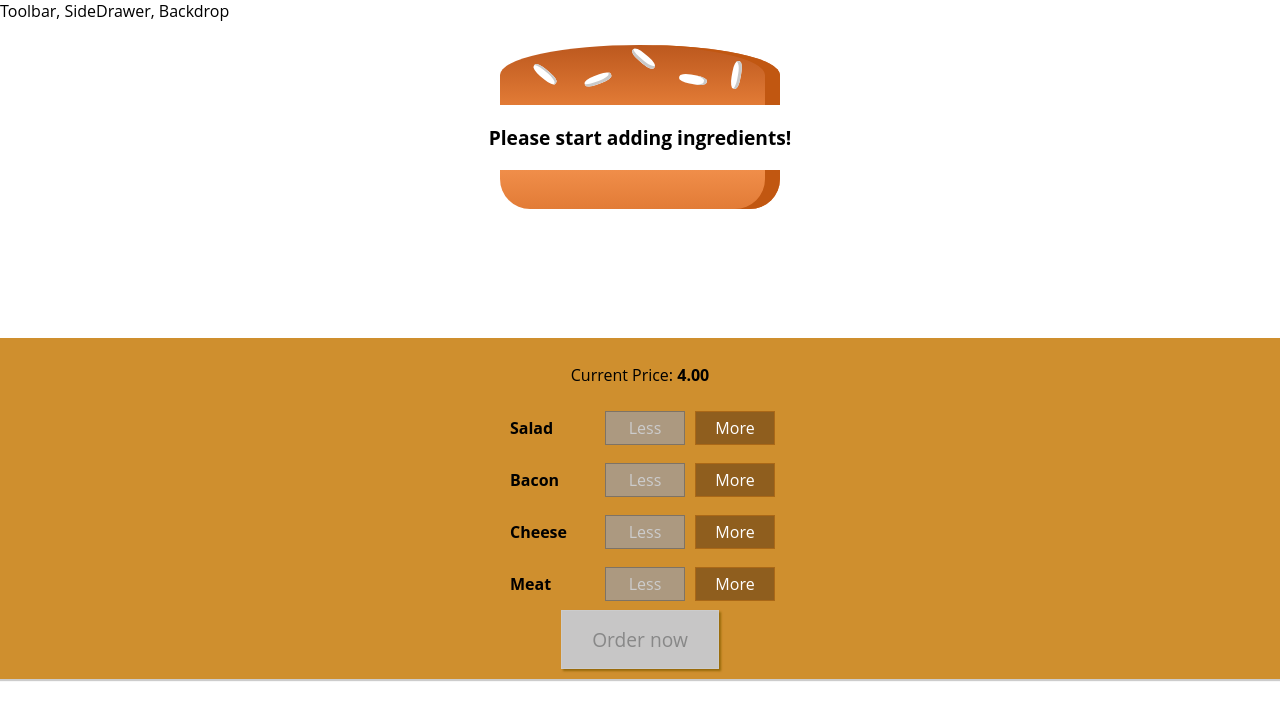
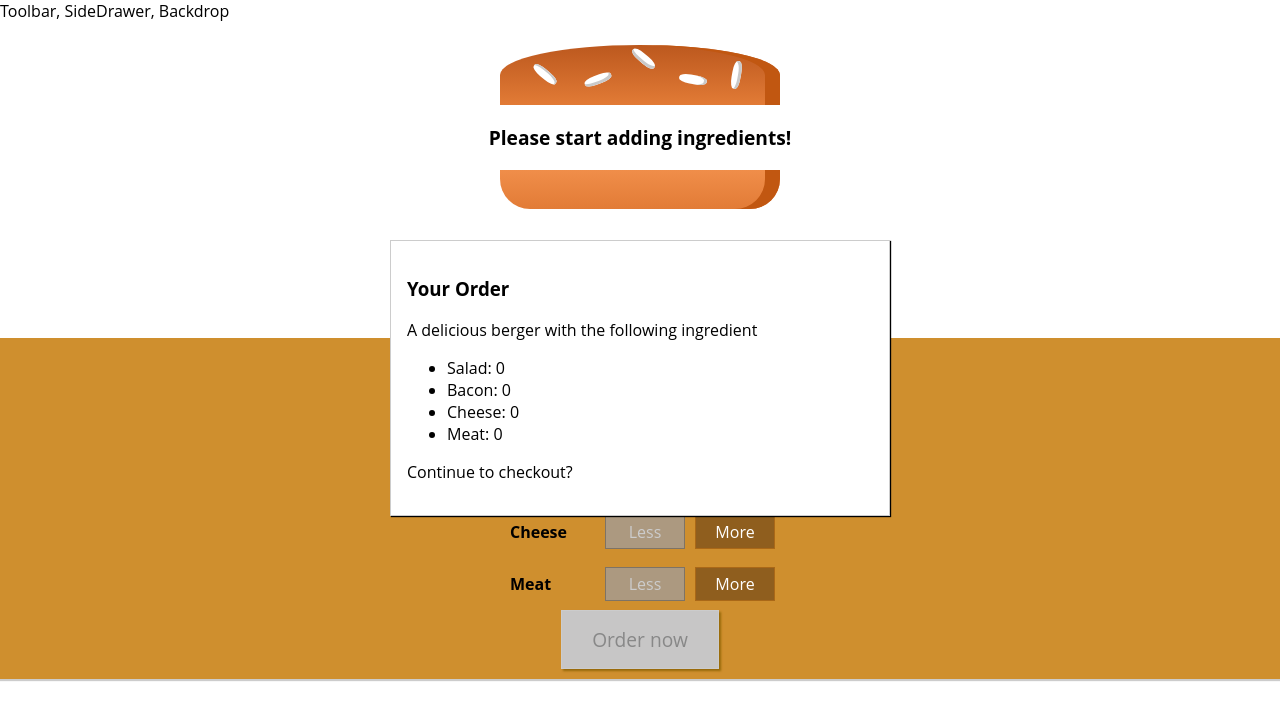
Before and after one commit to k1sauce/learnreact, a React app in the folder burger_builder/: page / in a window 1280 px wide. Shown: the top 720 px of the page. Built offline with nearby package versions, Linux system fonts and the light colour scheme.

Commit message:
order summary modal shows always

```diff
--- /dev/null
+++ b/burger_builder/src/components/Burger/OrderSummary/OrderSummary.js
@@ -0,0 +1,25 @@
+import React from 'react'
+
+import Aux from '../../../hoc/Aux'
+
+const orderSummary = (props) => {
+
+    const ingredientSummary = Object.keys(props.ingredients)
+        .map(igKey => {
+            return <li key={igKey}><span style={{textTransform: 'capitalize'}}>{igKey}</span>: {props.ingredients[igKey]} </li>
+        })
+
+    return(
+        <Aux>
+            <h3>Your Order</h3>
+            <p>A delicious berger with the following ingredient</p>
+            <ul>
+                {ingredientSummary}
+            </ul>
+            <p>Continue to checkout?</p>
+        </Aux>
+    );
+
+};
+
+export default orderSummary;
--- /dev/null
+++ b/burger_builder/src/components/UI/Modal/Modal.js
@@ -0,0 +1,10 @@
+import React from 'react';
+import classes from './Modal.module.css';
+
+const modal = (props) => (
+    <div className={classes.Modal}>
+        {props.children}
+    </div>
+);
+
+export default modal;
--- /dev/null
+++ b/burger_builder/src/components/UI/Modal/Modal.module.css
@@ -0,0 +1,20 @@
+.Modal {
+    position: fixed;
+    z-index: 500;
+    background-color: white;
+    width: 70%;
+    border: 1px solid #ccc;
+    box-shadow: 1px 1px 1px black;
+    padding: 16px;
+    left: 15%;
+    top: 30%;
+    box-sizing: border-box;
+    transition: all 0.3s ease-out;
+}
+
+@media (min-width: 600px) {
+    .Modal {
+        width: 500px;
+        left: calc(50% - 250px);
+    }
+}
--- a/burger_builder/src/containers/BurgerBuilder/BurgerBuilder.js
+++ b/burger_builder/src/containers/BurgerBuilder/BurgerBuilder.js
@@ -2,6 +2,9 @@
 import Aux from '../../hoc/Aux'
 import Burger from '../../components/Burger/Burger'
 import BuildControls from '../../components/Burger/BuildControls/BuildControls'
+import Modal from '../../components/UI/Modal/Modal'
+import OrderSummary from '../../components/Burger/OrderSummary/OrderSummary'
+
 
 const INGREDIENT_PRICES = {
     salad: 0.5,
@@ -76,7 +79,7 @@
 
     }
 
-    let disabledInfo = {
+    const disabledInfo = {
         ...burgerState.ingredients
     };
 
@@ -86,6 +89,9 @@
 
     return (
         <Aux>
+            <Modal>
+                <OrderSummary ingredients={burgerState.ingredients}/>
+            </Modal>
             <Burger ingredients={burgerState.ingredients}/>
             <BuildControls
                 price={burgerState.totalPrice}
```
Also changed, not shown: burger_builder/src/components/UI/Backdrop/Backdrop.js (added).
